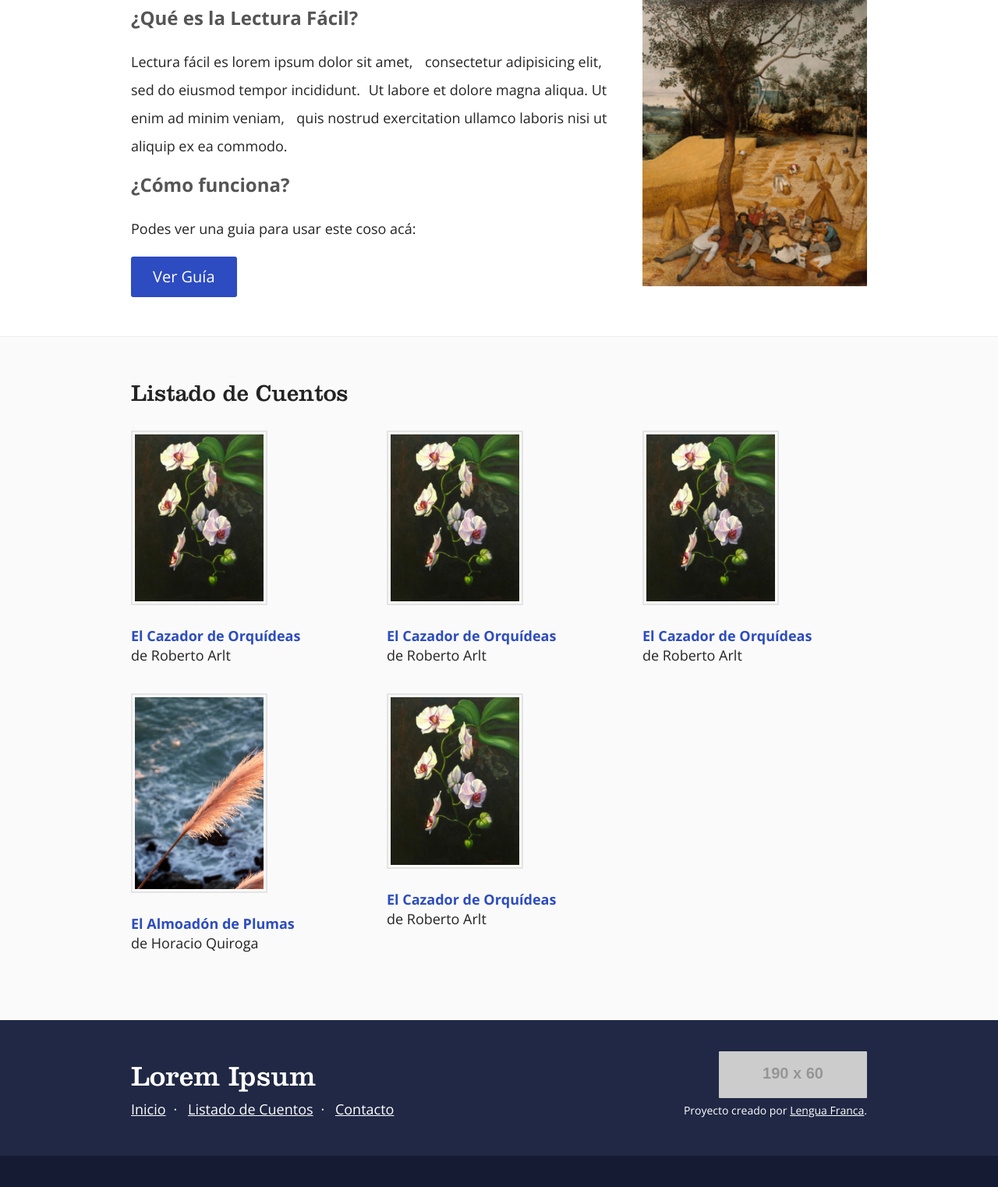
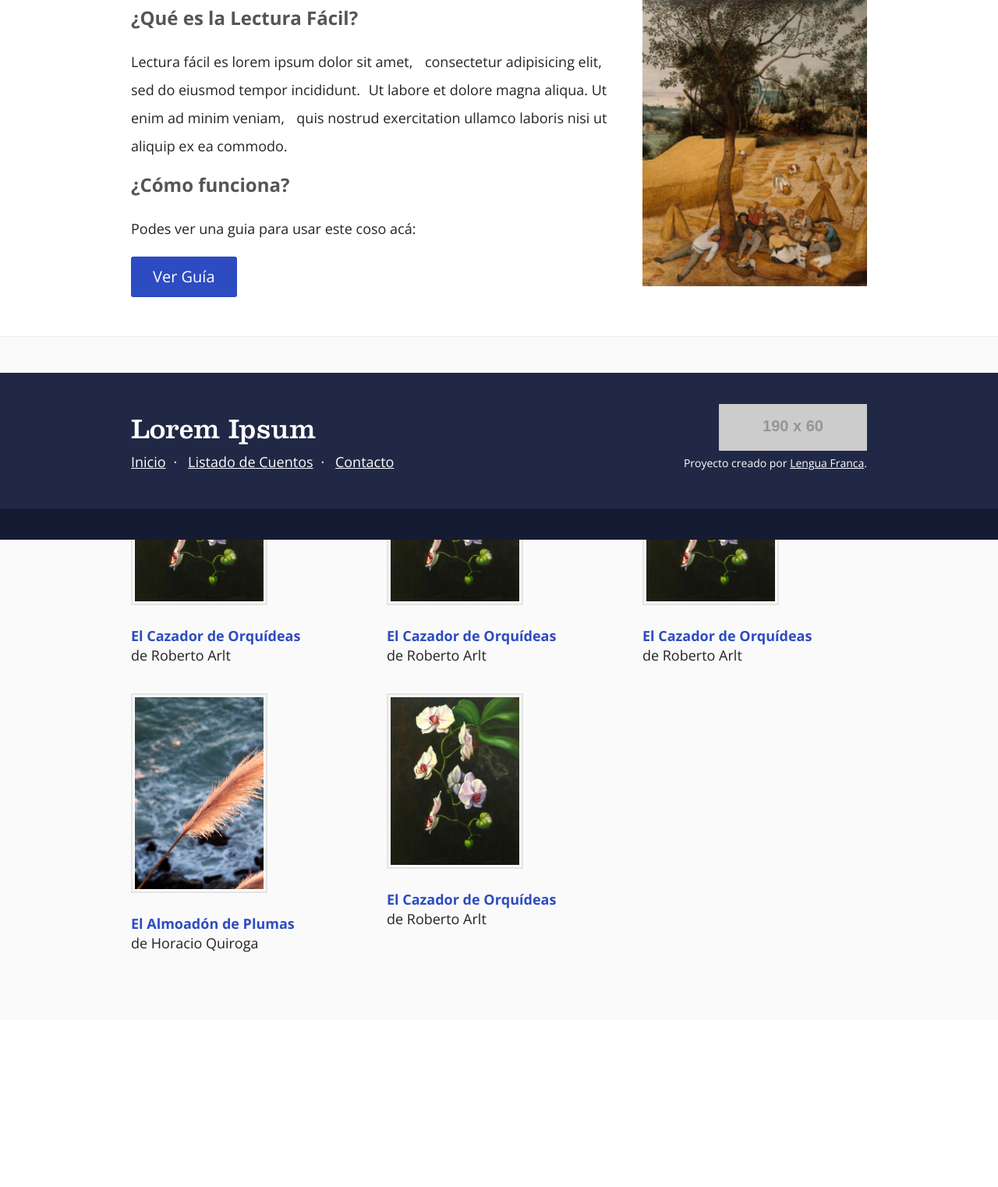
Before and after one commit to iign/cincocuentos, a PHP site: page / in a window 1280 px wide. Shown: the part 108-1630 px from the top of the page at 78% size. Run offline with PHP 8.4, Linux system fonts and the light colour scheme; grey boxes labelled with a size stand in for pictures from a placeholder-image service; some libraries are stand-ins or nearby versions.

Commit message:
Fixes prev launch

```diff
--- a/m/css/main.css
+++ b/m/css/main.css
@@ -450,6 +450,7 @@ mark {
   line-height: 1.5;
   font-size: 18px;
   color: #686868;
+  padding-top: 9px;
 }
 
 @media (min-width: 769px) {
@@ -508,6 +509,13 @@ mark {
 
 .vowels.contrast mark .vowel {
   color: red;
+}
+
+.footer-wrap {
+  position: fixed;
+  bottom: 0;
+  left: 0;
+  width: 100%;
 }
 
 .footer {
@@ -592,8 +600,19 @@ html {
   -moz-osx-font-smoothing: grayscale;
 }
 
+body {
+  padding-bottom: 335px;
+}
+
 body.page-internal {
   padding-top: 110px;
+  background-color: #fafafa;
+}
+
+@media (min-width: 769px) {
+  body {
+    padding-bottom: 214px;
+  }
 }
 
 .serif, .book__title, .footer__title, h2 {
@@ -667,8 +686,7 @@ h3 {
 }
 
 .btn:hover {
-  -ms-transform: translateY(-1px);
-      transform: translateY(-1px);
+  background-color: #1835a2;
 }
 
 .btn:active {
@@ -729,6 +747,16 @@ h3 {
   padding-top: 20px;
 }
 
+.page-read .top-bar {
+  height: 150px;
+}
+
+@media (min-width: 769px) {
+  .page-read .top-bar {
+    height: 110px;
+  }
+}
+
 @media (min-width: 769px) {
   .top-bar {
     padding-top: 25px;
@@ -749,11 +777,11 @@ h3 {
   transition: 300ms;
 }
 
-.top-bar__btn:hover > svg polygon, .top-bar__btn:hover > svg path {
+.top-bar__btn:hover > svg polygon, .top-bar__btn:hover > svg path, .top-bar__btn.active > svg polygon, .top-bar__btn.active > svg path {
   fill: #2d4cc1;
 }
 
-.top-bar__btn:hover > svg use, .top-bar__btn:hover > svg circle {
+.top-bar__btn:hover > svg use, .top-bar__btn:hover > svg circle, .top-bar__btn.active > svg use, .top-bar__btn.active > svg circle {
   stroke: #2d4cc1;
 }
 
--- a/m/gulpfile.js
+++ b/m/gulpfile.js
@@ -12,6 +12,7 @@ gulp.task('sass', function () {
     .pipe(autoprefixer('last 3 versions'))
     .pipe(sourcemaps.write('/'))
     .pipe(gulp.dest('css'))
+    .pipe(gulp.dest('../site/web/css'))
     .pipe(browserSync.stream())
 })
 
--- a/m/index.html
+++ b/m/index.html
@@ -80,7 +80,8 @@
       </div>
     </section>
 
-    <footer class="footer">
+    <div class="footer-wrap">
+      <footer class="footer">
         <div class="wrap">
           <div class="row">
             <div class="col-8">
@@ -99,6 +100,7 @@
         </div>
     </footer>
     <footer class="footer-bottom"></footer>
+    </div>
 
     <script src="https://code.jquery.com/jquery-3.1.1.min.js" integrity="sha256-hVVnYaiADRTO2PzUGmuLJr8BLUSjGIZsDYGmIJLv2b8=" crossorigin="anonymous"></script>
     <script>window.jQuery || document.write('<script src="/node_modules/jquery/dist/jquery.min.js"><\/script>')</script>
--- a/m/page.html
+++ b/m/page.html
@@ -9,7 +9,7 @@
     <link href="https://fonts.googleapis.com/css?family=Open+Sans:400,400i,700" rel="stylesheet">
     <link rel="stylesheet" href="css/main.css">
   </head>
-  <body class="page-internal">
+  <body class="page-internal page-read">
 
     <div class="top-bar">
       <div class="wrap">
--- a/m/sass/_footer.scss
+++ b/m/sass/_footer.scss
@@ -1,3 +1,11 @@
+.footer-wrap{
+  position: fixed;
+  bottom: 0;
+  left: 0;
+  width: 100%
+}
+
+
 .footer {
   color: white;
   background-color: #202845;
--- a/m/sass/_page.scss
+++ b/m/sass/_page.scss
@@ -104,6 +104,8 @@ mark {
     line-height: 1.5;
     font-size: 18px;
     color: #686868;
+    padding-top: 9px;
+
     @media($desktop) {
       margin: 0;
       padding: 0 15px;
--- a/m/sass/main.scss
+++ b/m/sass/main.scss
@@ -26,7 +26,13 @@ html {
 body {
   &.page-internal {
     padding-top: 110px;
+    background-color: #fafafa;
   }
+  padding-bottom: 335px;
+  @media($desktop){
+    padding-bottom: 214px; // Footer height
+  }
+
 }
 
 .serif {
@@ -94,7 +100,7 @@ h3 {
   transition: all .15s ease;
   display: inline-block;
   &:hover {
-    transform: translateY(-1px);
+    background-color: #1835a2;
   }
   &:active {
     transform: translateY(1px);
@@ -150,6 +156,12 @@ h3 {
   width: 100%;
   z-index: 10;
   padding-top: 20px;
+  .page-read &{
+    height: 150px;
+    @media($desktop){
+      height: 110px;
+    }
+  }
   @media($desktop) {
     padding-top: 25px;
   }
@@ -168,7 +180,7 @@ h3 {
       transition: 300ms;
     }
 
-    &:hover {
+    &:hover, &.active {
       > svg {
         polygon, path {
           fill: $color-main;
--- a/site/templates/layout.html.twig
+++ b/site/templates/layout.html.twig
@@ -8,11 +8,13 @@
             <meta name="viewport" content="width=device-width, initial-scale=1">
             <link href="https://fonts.googleapis.com/css?family=Open+Sans:400,400i,700" rel="stylesheet">
             <link href="{{ asset('css/main.css') }}" rel="stylesheet" type="text/css"/>
+
         </head>
         <body class="{% block body_class %}{% endblock %}">
 
             {% block content %}{% endblock %}
 
+            <div class="footer-wrap">
                 <footer class="footer">
                     <div class="wrap">
                         <div class="row">
@@ -33,7 +35,7 @@
                     </div>
                 </footer>
                 <footer class="footer-bottom"></footer>
-
+            </div>
             <script type="text/javascript">
                 var _gaq = _gaq || [];
                 _gaq.push(['_setAccount', 'UA-XXXXXXXX-X']);
--- a/site/web/js/app.js
+++ b/site/web/js/app.js
@@ -54,15 +54,18 @@ function parseVowels () {
   // Cambiar tamaño de letra
   $('.js-btn-size').on('click', function () {
     $('body').toggleClass('size')
+    $(this).toggleClass('active')
   })
 
   // Cambiar contraste
   $('.js-btn-contrast').on('click', function () {
     $('body').toggleClass('contrast')
+    $(this).toggleClass('active')
   })
 
   // Diferenciar vocales
   $('.js-btn-vowels').on('click', function () {
     $('body').toggleClass('vowels')
+    $(this).toggleClass('active')
   })
 })()
```
Also changed, not shown: site/templates/books/almohadon-de-plumas/page_1.html.twig (+1 -6 lines), site/web/css/main.css (+22 -4 lines), site/web/.htaccess, 4 other files. Lines whose indentation alone changed are shown as unchanged.
